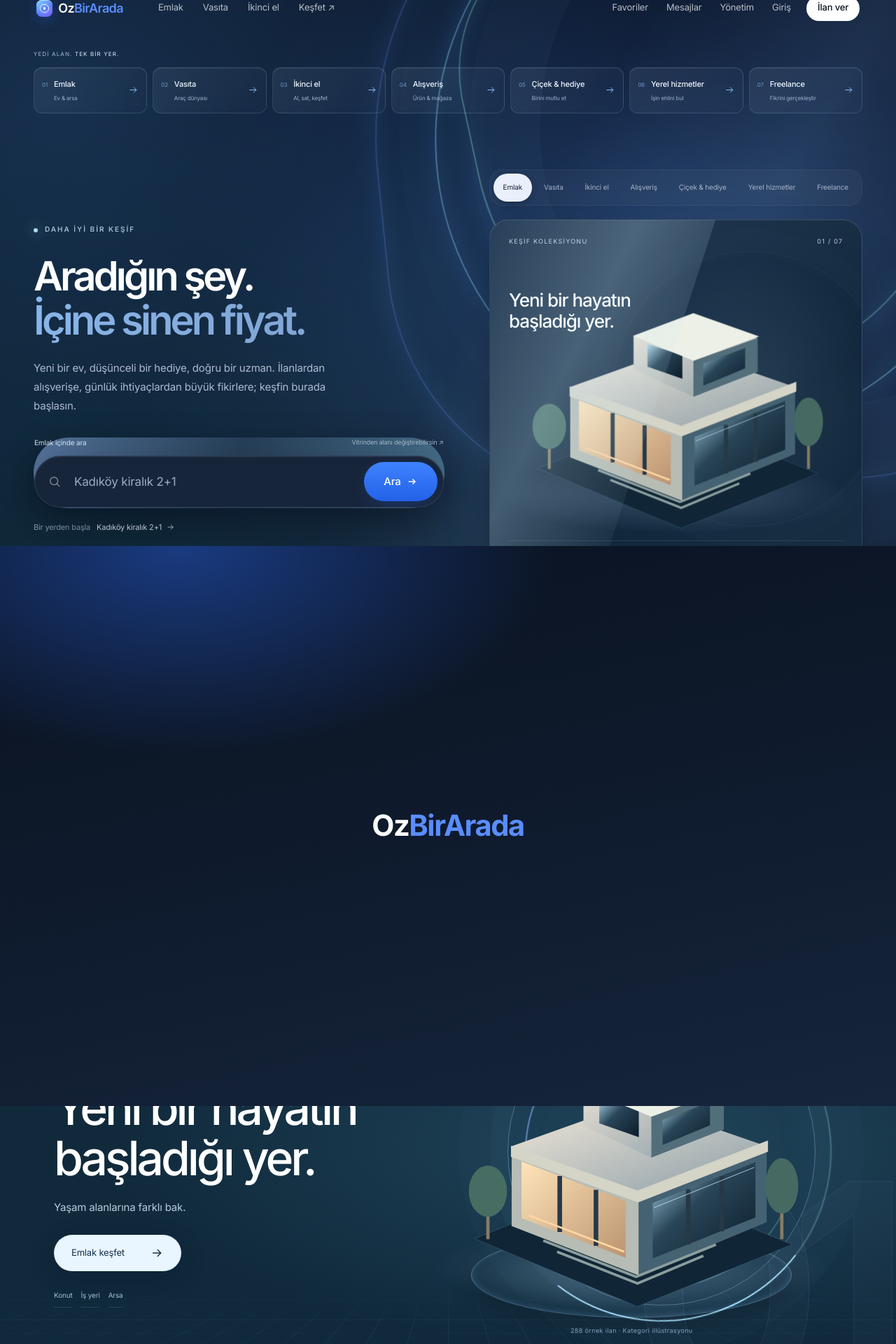
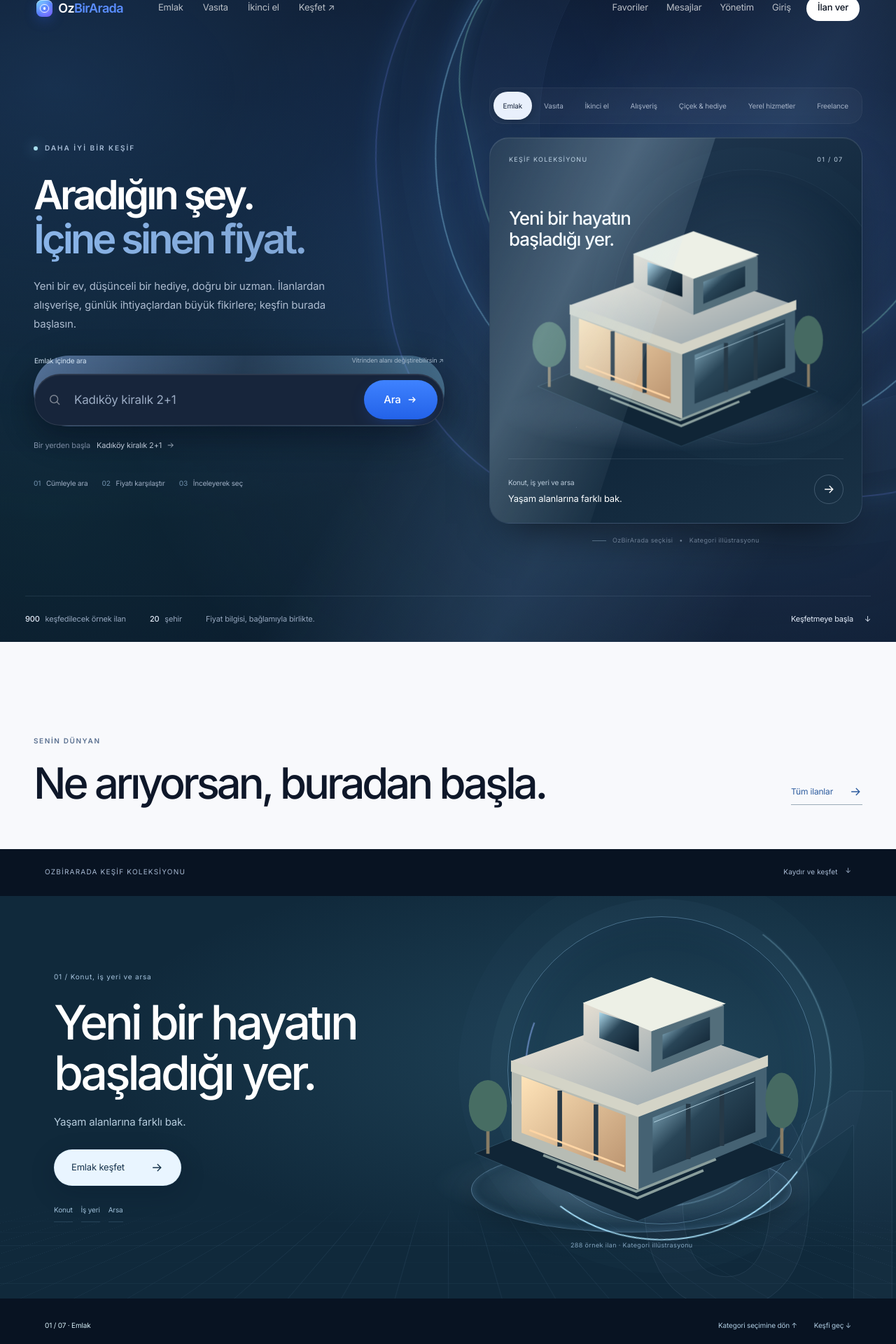
Before and after one commit to dracarysbae/ozilan, a Next.js app in the folder ozilan/: page / in a window 1280 px wide. Shown: the part 20-1940 px from the top of the page at 70% size. Built offline with nearby package versions, Linux system fonts and the light colour scheme.

Commit message:
Unify category selection and harden mobile loading

```diff
--- a/ozilan/src/app/editorial.css
+++ b/ozilan/src/app/editorial.css
@@ -412,3 +412,23 @@ html[data-motion=reduced] .vehicle-type-grid>.cinema-ready,html[data-motion=redu
 .resale-filters .market-search-row input,.resale-filters .market-search-row select,.resale-filter-tools>button { border-radius:10px; }.resale-filter-tools>button { background:#17344c; color:#dcebf1; border-color:#17344c; transition:transform .3s,background .3s; }.resale-filter-tools>button:hover { background:#29536c; transform:translateY(-2px); }
 @media(max-width:767px) { .world-content .collection-market-scene { min-height:320px; padding-top:105px; }.resale-filters { padding:17px 14px; } }
 html[data-motion=reduced] .market-results .market-category-pills button { animation:none; }
+
+/* Preserve the choreography, but allocate layers only for what can be seen. */
+.curtain { will-change:auto; visibility:hidden; }
+.curtain[data-active=true] { visibility:visible; will-change:transform; }
+.page-intro-arrive { animation:pageIntroArrival .85s cubic-bezier(.16,.84,.32,1) both; }
+@keyframes pageIntroArrival { from { opacity:.72; transform:translateY(24px); } to { opacity:1; transform:none; } }
+#collection-picker { scroll-margin-top:100px; }
+.world-switch button { animation:openingCategoryEnter .65s cubic-bezier(.16,1,.3,1) backwards; }
+.journey-wayfinding { display:flex; flex-wrap:wrap; align-items:center; gap:12px 24px; font-size:10px; color:#acc9de; min-height:36px; }
+.journey-wayfinding>span { color:#d7eff6; margin-right:auto; }.journey-wayfinding a { padding:8px 0; }.journey-wayfinding a:hover { color:white; }
+.journey-enabled .journey-object,.journey-enabled .journey-copy,.journey-enabled .journey-ring,.journey-enabled .journey-rail { will-change:auto; }
+.journey-enabled[data-playing=true] .journey-rail,.journey-enabled[data-playing=true] .journey-panel[data-resident=true] .journey-object,.journey-enabled[data-playing=true] .journey-panel[data-resident=true] .journey-copy,.journey-enabled[data-playing=true] .journey-panel[data-resident=true] .journey-ring { will-change:transform; }
+.journey-enabled:not([data-playing=true]) .journey-panel,.journey-enabled .journey-panel[data-resident=false] { visibility:hidden; }
+.journey-enabled .journey-panel[data-resident=false] .journey-object,.journey-enabled .journey-panel[data-resident=false] .journey-copy,.journey-enabled .journey-panel[data-resident=false] .journey-ring,.journey-enabled .journey-panel[data-resident=false] .journey-monogram { transform:none; }
+.journey-enabled .journey-panel[data-resident=false] *,.journey-enabled .journey-panel[data-resident=false] *::before,.journey-enabled .journey-panel[data-resident=false] *::after { animation-play-state:paused!important; }
+.discovery-hero[data-playing=false] *,.discovery-hero[data-playing=false] *::before,.discovery-hero[data-playing=false] *::after,.listing-invitation[data-playing=false] *,.listing-invitation[data-playing=false] *::before,.listing-invitation[data-playing=false] *::after { animation-play-state:paused!important; }
+/* Same light pass, transform-driven instead of relaying out the scene each frame. */
+@keyframes discoveryShine { 0%,20% { transform:translateX(0) skewX(-18deg); opacity:0; } 35% { opacity:1; } 70%,100% { transform:translateX(366.667%) skewX(-18deg); opacity:0; } }
+@media(max-width:767px) { .journey-wayfinding { font-size:9px; gap:6px 14px; }.journey-wayfinding>span { flex-basis:100%; } }
+html[data-motion=reduced] .page-intro-arrive,html[data-motion=reduced] .world-switch button { animation:none; }
--- a/ozilan/src/app/layout.tsx
+++ b/ozilan/src/app/layout.tsx
@@ -6,6 +6,7 @@ import { Header } from "@/components/Header";
 import { Footer } from "@/components/Footer";
 import { CompareTray } from "@/components/CompareTray";
 import { MotionProvider, PageTransition, ScrollProgress } from "@/components/Motion";
+import { assetRecoveryScript } from "@/lib/asset-recovery";
 
 
 export const metadata: Metadata = {
@@ -26,6 +27,7 @@ export default function RootLayout({ children }: { children: React.ReactNode })
   return (
     <html lang="tr">
       <head>
+        <script id="ozilan-asset-recovery" dangerouslySetInnerHTML={{__html:assetRecoveryScript(process.env.NEXT_PUBLIC_BASE_PATH??"")}}/>
         <link rel="preconnect" href="https://fonts.googleapis.com" />
         <link rel="preconnect" href="https://fonts.gstatic.com" crossOrigin="anonymous" />
         <link
--- a/ozilan/src/app/page.tsx
+++ b/ozilan/src/app/page.tsx
@@ -2,7 +2,7 @@
 import Link from "next/link";
 import { useId, useMemo, useState } from "react";
 import { ScrollExperience, ScrollJourney } from "@/components/ScrollExperience";
-import { MarketplaceArt, MarketplaceGateway, OpeningCategories } from "@/components/MarketplaceArt";
+import { MarketplaceArt, MarketplaceGateway } from "@/components/MarketplaceArt";
 import { Omnibox } from "@/components/Omnibox";
 import { ListingCard } from "@/components/ListingCard";
 import { Tilt } from "@/components/Motion";
@@ -90,7 +90,6 @@ export default function Home() {
   const recent = useMemo(() => ready ? state.recent.map(id => pool.find(l => l.id === id)).filter(l => l !== undefined).slice(0,4) : [], [ready,state.recent,pool]);
   return <div className="editorial-home"><ScrollExperience />
     <section className="discovery-hero">
-      <OpeningCategories/>
       <div className="discovery-aurora" aria-hidden="true" />
       <div className="discovery-orbit" aria-hidden="true" />
       <div className="hero-caustics" aria-hidden="true"><i /><i /><i /><span /></div>
@@ -104,8 +103,8 @@ export default function Home() {
           <div className="discovery-proof"><span><b>01</b> Cümleyle ara</span><span><b>02</b> Fiyatı karşılaştır</span><span><b>03</b> İnceleyerek seç</span></div>
         </div>
         <div className="discovery-showcase">
-          <div className="world-switch" role="group" aria-label="Vitrin kategorisi">
-            {WORLDS.map((w,i) => <button key={w.slug} type="button" aria-pressed={world===i} onClick={() => setWorld(i)}>{w.name}</button>)}
+          <div id="collection-picker" className="world-switch" role="group" aria-label="Vitrin kategorisi">
+            {WORLDS.map((w,i) => <button key={w.slug} type="button" style={{animationDelay:`${i*55}ms`}} aria-pressed={world===i} onClick={() => setWorld(i)}>{w.name}</button>)}
           </div>
           <Tilt max={3} className="world-tilt">
             <div className={`world-stage world-${chosen.tone}`}>
```
